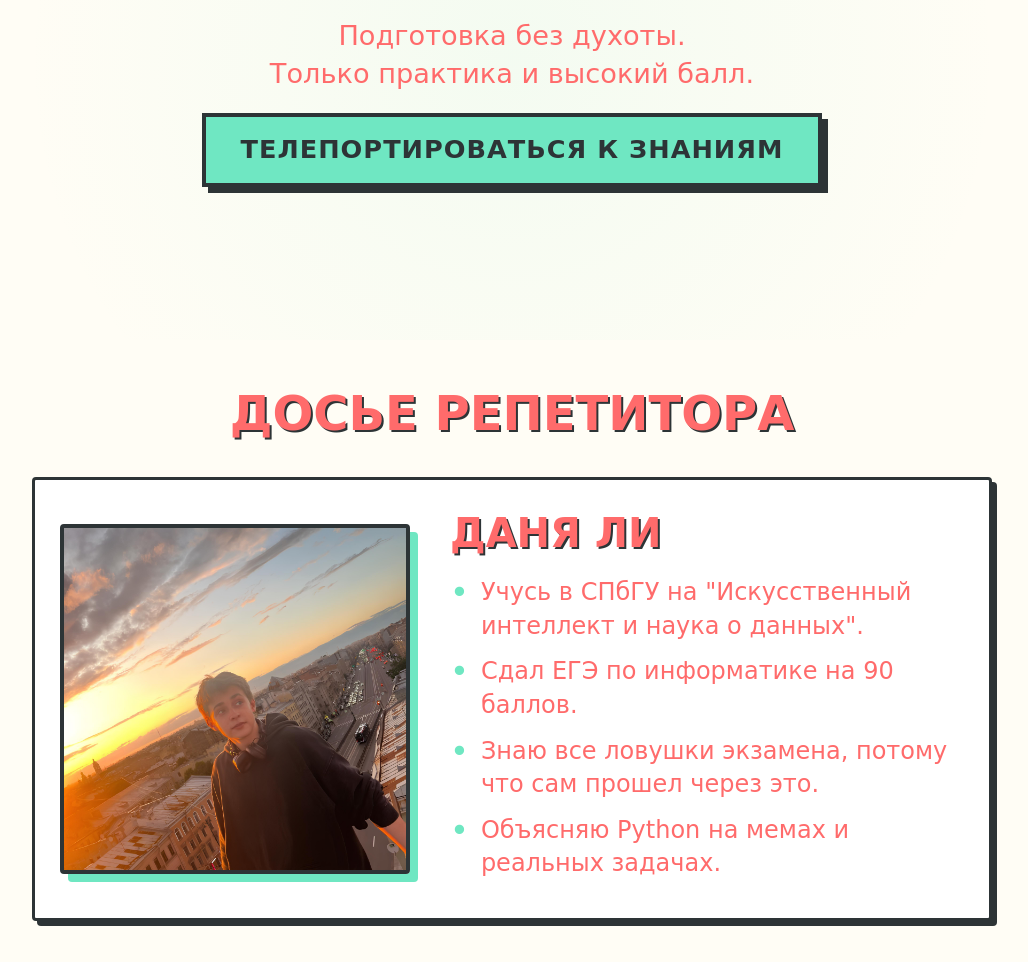
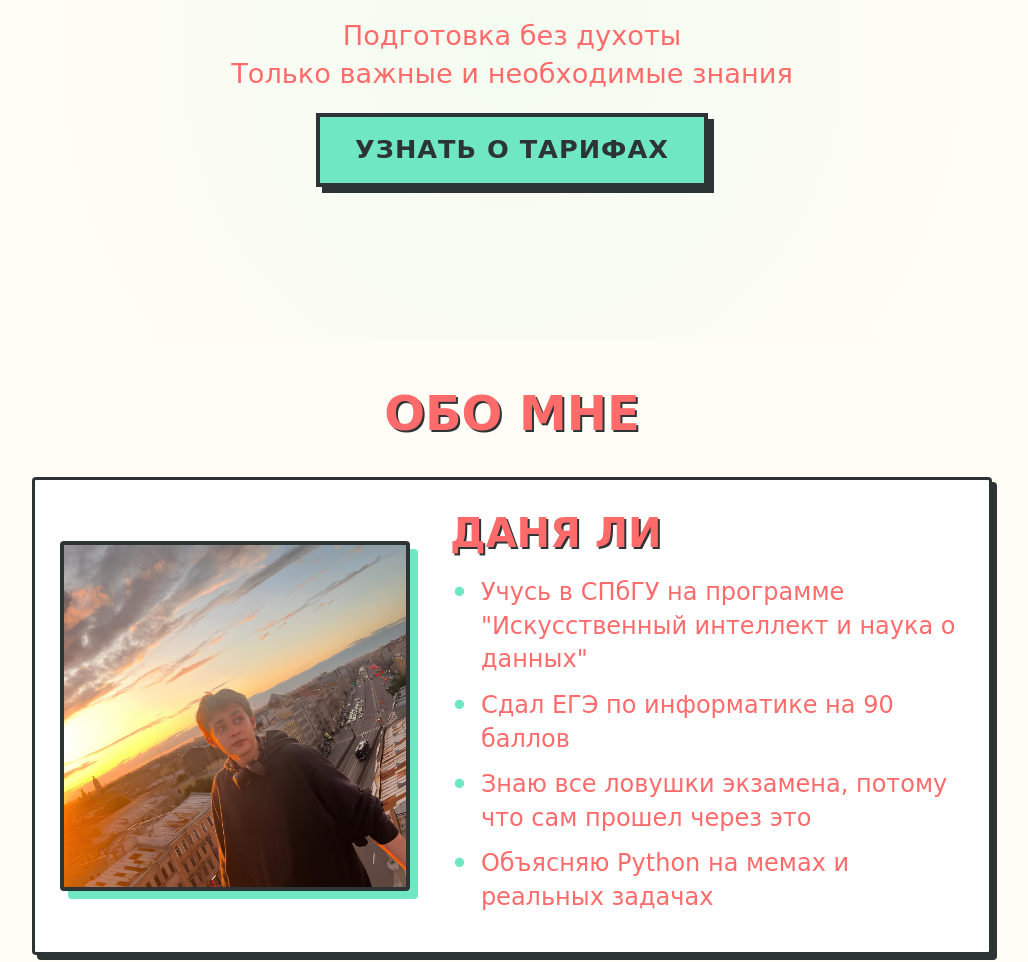
Before and after one commit to lichkovahadaniil/site, a plain HTML site: page index.html in a window 1280 px wide. Shown: the part 220-1182 px from the top of the page, without its empty margins (128-1156 px from the left). Drawn offline with Linux system fonts and the light colour scheme; a web font is replaced by a local one.

Commit message:
change text

```diff
--- a/index.html
+++ b/index.html
@@ -226,12 +226,12 @@
 
     <header class="hero">
         <h1>ЕГЭ ПО ИНФОРМАТИКЕ</h1>
-        <p>Подготовка без духоты. <br> Только практика и высокий балл.</p>
-        <a href="#about" class="btn">Телепортироваться к знаниям</a>
+        <p>Подготовка без духоты <br> Только важные и необходимые знания</p>
+        <a href="#about" class="btn">узнать о тарифах</a>
     </header>
 
     <section id="about">
-        <h2>ДОСЬЕ РЕПЕТИТОРА</h2>
+        <h2>ОБО МНЕ</h2>
         <div class="card">
             <div class="bio-container">
                 <img src="me.jpeg" alt="Даня Ли" class="my-photo">
@@ -239,10 +239,10 @@
                 <div class="bio-text">
                     <h3 style="font-size: 2.5rem; margin-top: 0; color: var(--color-text-main); text-shadow: 2px 2px 0 var(--color-border);">ДАНЯ ЛИ</h3>
                     <ul class="bio-list">
-                        <li>Учусь в СПбГУ на "Искусственный интеллект и наука о данных".</li>
-                        <li>Сдал ЕГЭ по информатике на 90 баллов.</li>
-                        <li>Знаю все ловушки экзамена, потому что сам прошел через это.</li>
-                        <li>Объясняю Python на мемах и реальных задачах.</li>
+                        <li>Учусь в СПбГУ на программе "Искусственный интеллект и наука о данных"</li>
+                        <li>Сдал ЕГЭ по информатике на 90 баллов</li>
+                        <li>Знаю все ловушки экзамена, потому что сам прошел через это</li>
+                        <li>Объясняю Python на мемах и реальных задачах</li>
                     </ul>
                 </div>
             </div>
@@ -254,7 +254,7 @@
         <div class="grid">
             <div class="card">
                 <h3> БЕЗ ВОДЫ</h3>
-                <p>Не читаю лекции по учебнику. Мы пишем код с первого занятия и решаем задачи из реального ЕГЭ.</p>
+                <p>Скажу честно, когда рабирал егэ сам, понял, что многие, кто пытается объяснить то или иное задание, просто опираются на теорию, из-за чего возникает много недопониманий, потому что порой она сложная. Так что объяс</p>
             </div>
             <div class="card">
                 <h3> ВЗЛОМ МОЗГА</h3>
```
Also changed, not shown: 1 other file.
